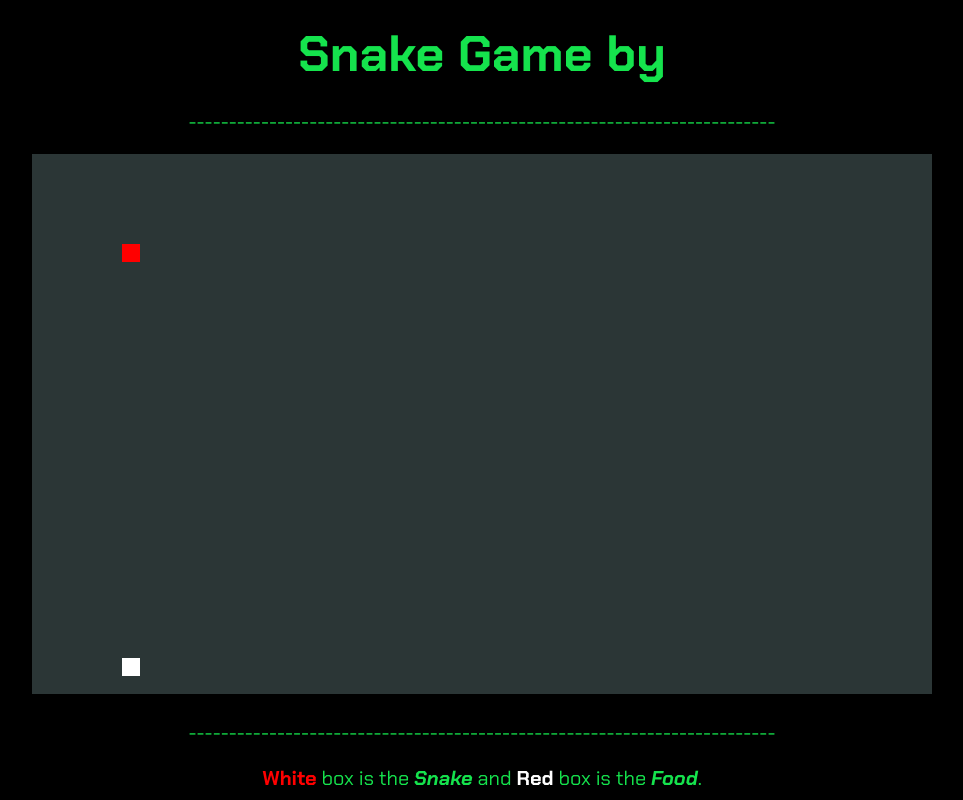
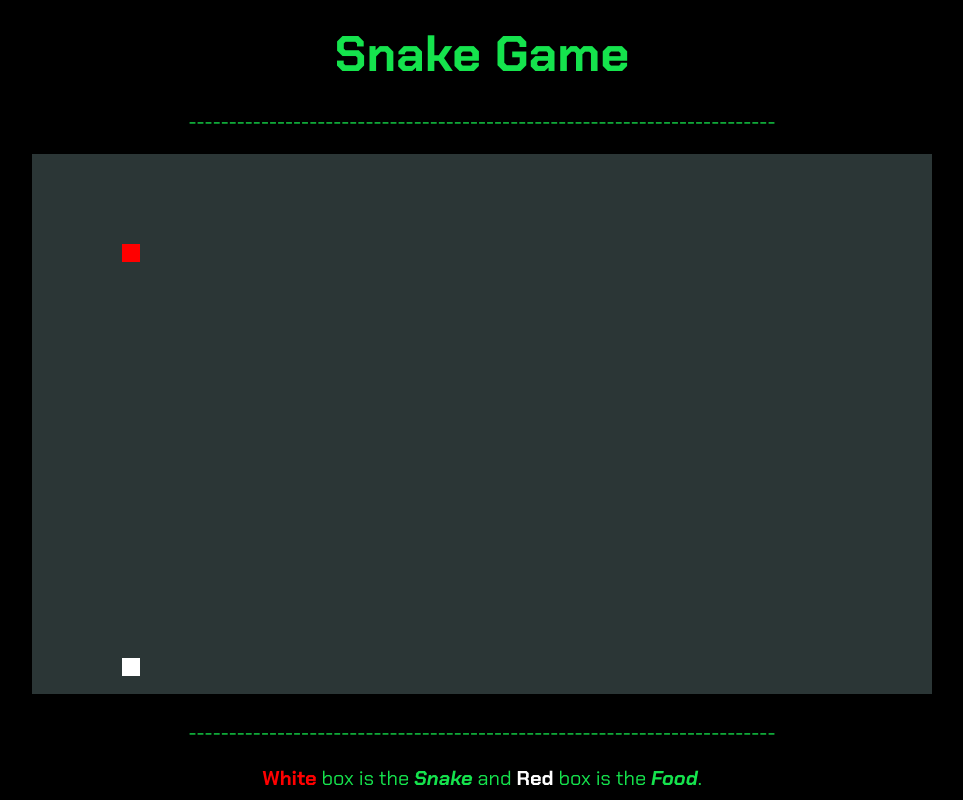
Before and after one commit to om-wani/snake-game-in-js, a plain HTML site: page index.html in a window 1280 px wide. Shown: the top 800 px of the page, without its empty margins (158-1121 px from the left). Drawn offline with Linux system fonts and the light colour scheme; a web font is replaced by a local one.

Commit message:
Update index.html

```diff
--- a/index.html
+++ b/index.html
@@ -16,7 +16,7 @@
 <body>
     <div>
     <h1>
-    <div class="names">Snake Game by</div>
+    <div class="names">Snake Game</div>
         <i> </i>
     </h1>
     <p class="instr">-------------------------------------------------------------------------</p>
```
